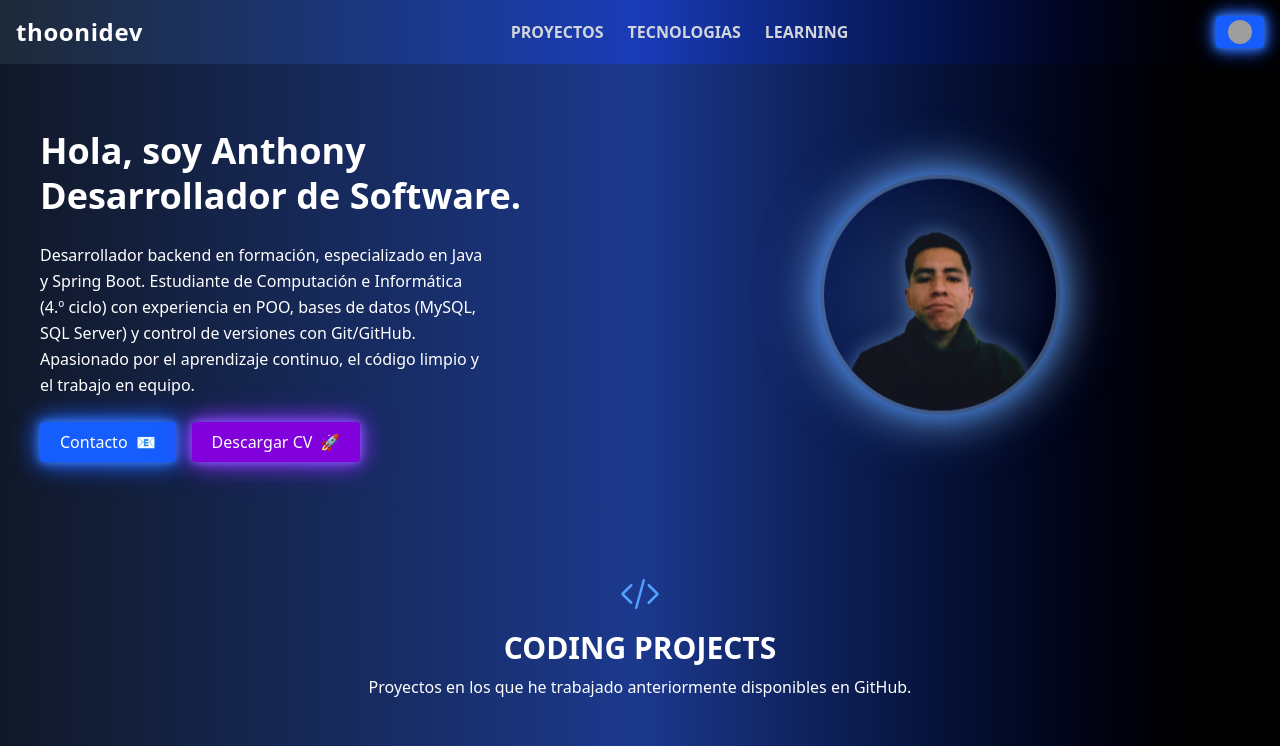
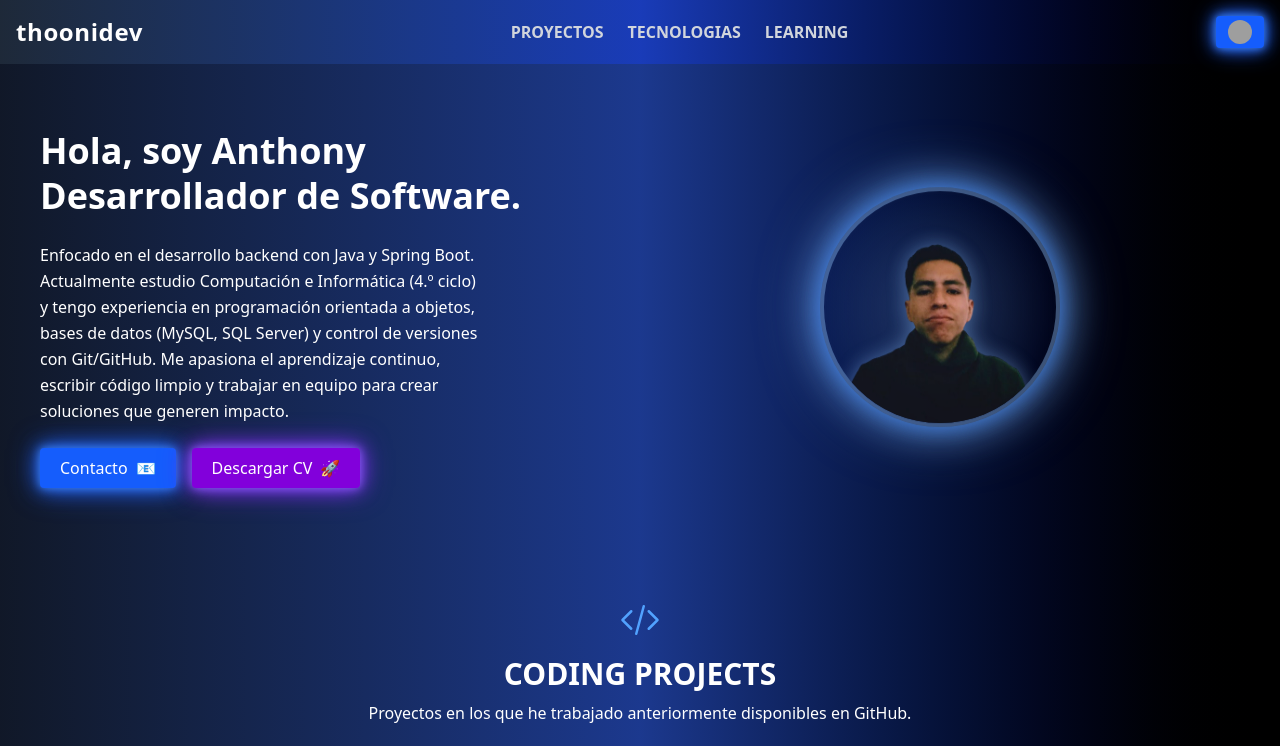
Before and after one commit to thoonidev/my-portfolio, a React (Vite) app: page / in a window 1280 px wide. Shown: the top 746 px of the page. Built offline with nearby package versions, Linux system fonts and the light colour scheme; grey boxes are pictures that could not be loaded.

Commit message:
Revise About section for improved clarity
Updated the description to enhance clarity and impact.

```diff
--- a/src/components/About.jsx
+++ b/src/components/About.jsx
@@ -12,10 +12,12 @@ export default function About() {
             Desarrollador de Software.
           </h1>
           <p className="text-base leading-relaxed max-w-md">
-            Desarrollador backend en formación, especializado en Java y Spring Boot.
-            Estudiante de Computación e Informática (4.º ciclo) con experiencia en POO,
+            Enfocado en el desarrollo backend con Java y Spring Boot.
+            Actualmente estudio Computación e Informática (4.º ciclo)
+            y tengo experiencia en programación orientada a objetos,
             bases de datos (MySQL, SQL Server) y control de versiones con Git/GitHub.
-            Apasionado por el aprendizaje continuo, el código limpio y el trabajo en equipo.
+            Me apasiona el aprendizaje continuo, escribir código limpio
+            y trabajar en equipo para crear soluciones que generen impacto.
           </p>
           <div className="flex flex-col sm:flex-row items-center gap-4">
             <a
```
